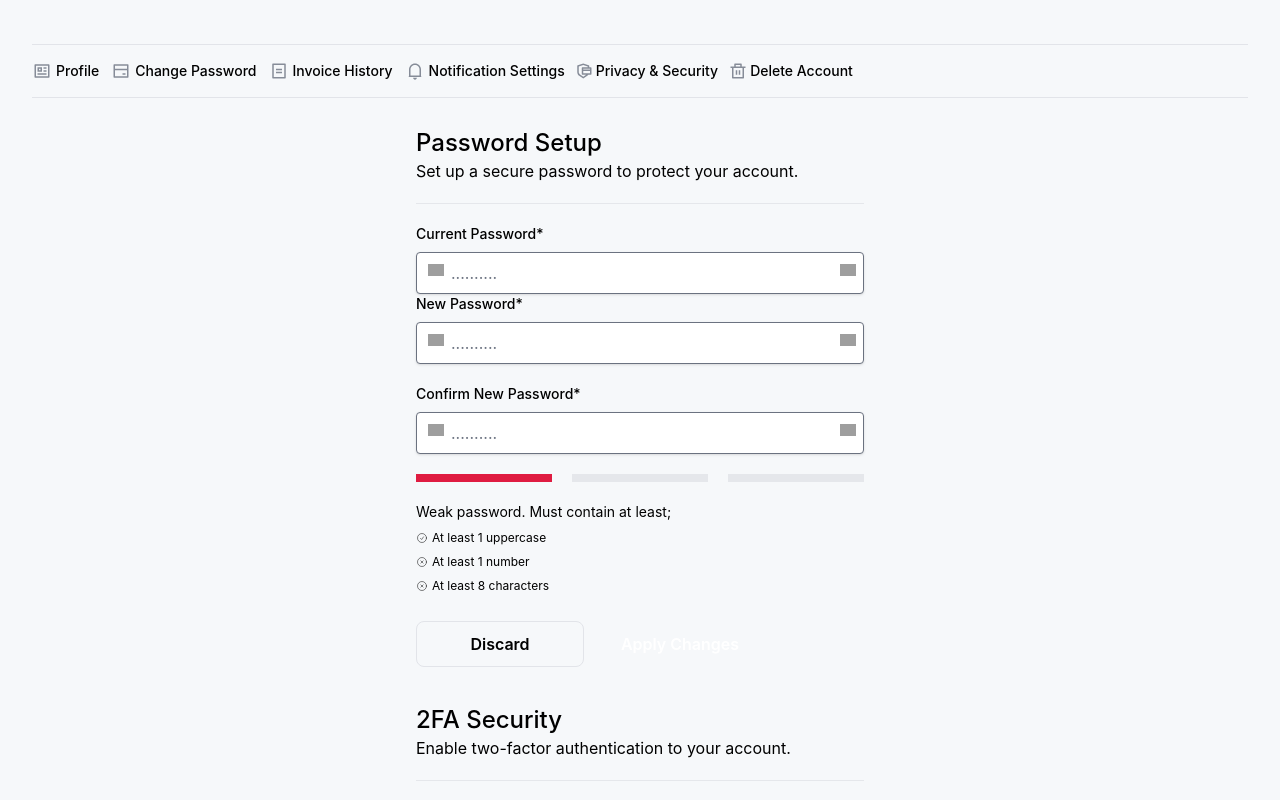
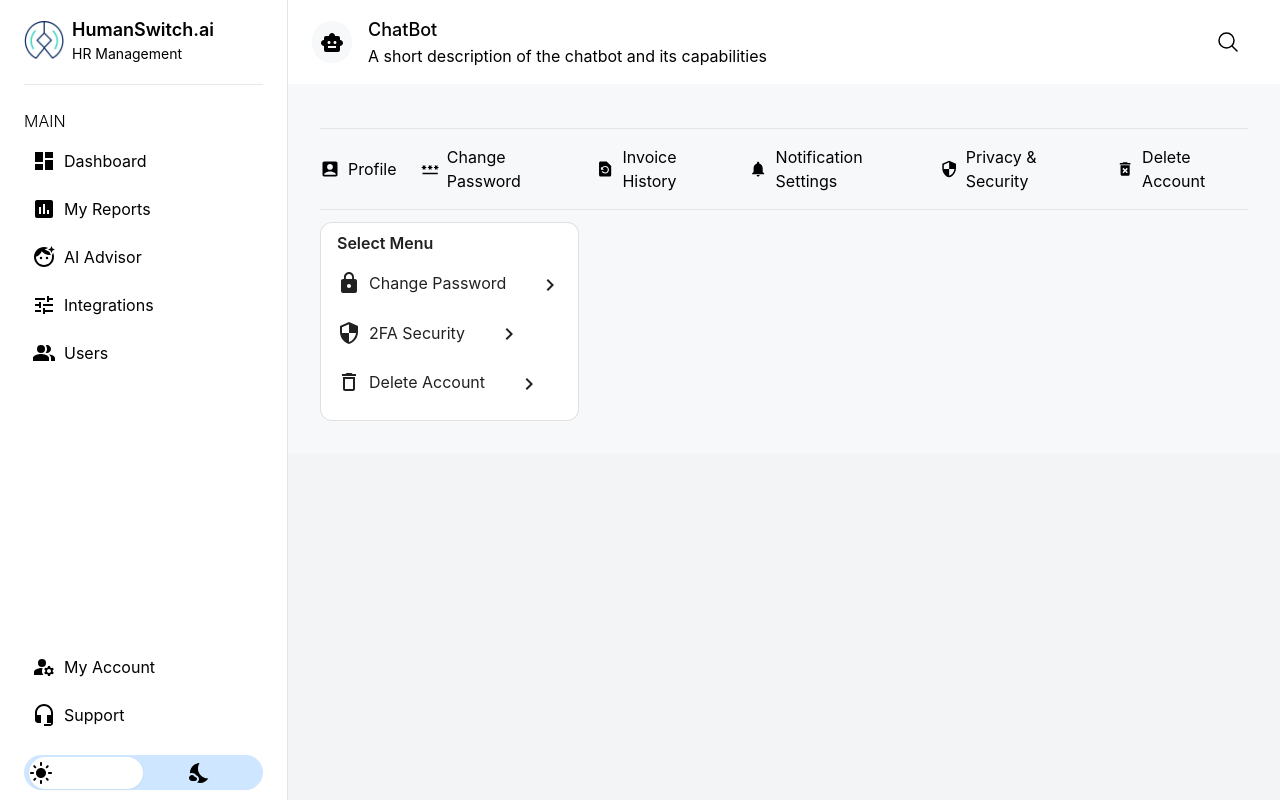
Before and after one commit to atozdebug/humanswitch, a React (Vite) app: page /settings in a window 1280 px wide. Shown: the top 800 px of the page. Built offline with nearby package versions, Linux system fonts and the light colour scheme; grey boxes are pictures that could not be loaded.

Commit message:
Settinggs

```diff
--- a/src/components/Layout/layout.tsx
+++ b/src/components/Layout/layout.tsx
@@ -2,7 +2,7 @@ import Header from "./header";
 import SideBar from "./sidebar";
 
 const Layout = ({ children }: any) => {
-  const isTrue = false;
+  const isTrue = true;
   return (
     <div className="bg-gray-100 text-black main-outerr">
       <div
--- a/src/pages/DashBoard/settings.tsx
+++ b/src/pages/DashBoard/settings.tsx
@@ -1,51 +1,102 @@
-import React from 'react'
+import AccountBoxIcon from "@mui/icons-material/AccountBox";
+import PasswordIcon from "@mui/icons-material/Password";
+import RestorePageIcon from "@mui/icons-material/RestorePage";
+import NotificationsIcon from "@mui/icons-material/Notifications";
+import SecurityIcon from "@mui/icons-material/Security";
+import DeleteForeverIcon from "@mui/icons-material/DeleteForever";
+import { Card } from "@mui/material";
+import { useState } from "react";
+import LockIcon from "@mui/icons-material/Lock";
+import DeleteOutlineIcon from "@mui/icons-material/DeleteOutline";
+import KeyboardArrowRightIcon from "@mui/icons-material/KeyboardArrowRight";
+
+const tabs = [
+  {
+    name: "Profile",
+    icon: <AccountBoxIcon />,
+  },
+  {
+    name: "Change Password",
+    icon: <PasswordIcon />,
+  },
+  {
+    name: "Invoice History",
+    icon: <RestorePageIcon />,
+  },
+  {
+    name: "Notification Settings",
+    icon: <NotificationsIcon />,
+  },
+  {
+    name: "Privacy & Security",
+    icon: <SecurityIcon />,
+  },
+  {
+    name: "Delete Account",
+    icon: <DeleteForeverIcon />,
+  },
+];
+
+const menueList = [
+  {
+    name: "Change Password",
+    icon: <LockIcon />,
+  },
+  {
+    name: "2FA Security",
+    icon: <SecurityIcon />,
+  },
+  {
+    name: "Delete Account",
+    icon: <DeleteOutlineIcon />,
+  },
+];
 
 const Settings = () => {
+  const [selected, setSelected] = useState("changePassword");
   return (
     <div>
-            <div className="bg-gray-100 min-h-screen " >
+      <div className="bg-gray-100 min-h-screen">
+        <div className=" p-8 bg-[#F6F8FA]">
+          <div className="flex gap-6 border-t border-b border-[#E2E4E9] my-3 py-4">
+            {tabs.map((tab) => (
+              <div className="flex justify-center items-center gap-2">
+                <svg width="20" height="20" viewBox="0 0 20 20" fill="none">
+                  {tab.icon}
+                </svg>
+                <div>{tab.name}</div>
+              </div>
+            ))}
+          </div>
 
-
-
-                <div className=" p-8 bg-[#F6F8FA]">
-
-
-                    <div className="">
-                        <ul className="links flex gap-3 border-t border-b border-[#E2E4E9] my-3 py-4">
-                            <li><a href="" className="text-sm font-medium flex items-center justify-center gap-1"> <svg width="20" height="20" viewBox="0 0 20 20" fill="none" xmlns="http://www.w3.org/2000/svg">
-                                <path d="M2.5 3.99475C2.50137 3.79778 2.58018 3.60926 2.71938 3.46991C2.85859 3.33056 3.04704 3.25157 3.244 3.25H16.756C17.167 3.25 17.5 3.58375 17.5 3.99475V16.0052C17.4986 16.2022 17.4198 16.3907 17.2806 16.5301C17.1414 16.6694 16.953 16.7484 16.756 16.75H3.244C3.04661 16.7498 2.85737 16.6712 2.71787 16.5316C2.57836 16.392 2.5 16.2026 2.5 16.0052V3.99475ZM4 4.75V15.25H16V4.75H4ZM5.5 6.25H10V10.75H5.5V6.25ZM7 7.75V9.25H8.5V7.75H7ZM5.5 12.25H14.5V13.75H5.5V12.25ZM11.5 6.25H14.5V7.75H11.5V6.25ZM11.5 9.25H14.5V10.75H11.5V9.25Z" fill="#868C98" />
-                            </svg>
-                                Profile </a></li>
-                            <li><a href="" className="text-sm font-medium flex items-center justify-center gap-1 hover:bg-bg-clr "><svg width="20" height="20" viewBox="0 0 20 20" fill="none" xmlns="http://www.w3.org/2000/svg">
-                                <path d="M3.25 3.25H16.75C16.9489 3.25 17.1397 3.32902 17.2803 3.46967C17.421 3.61032 17.5 3.80109 17.5 4V16C17.5 16.1989 17.421 16.3897 17.2803 16.5303C17.1397 16.671 16.9489 16.75 16.75 16.75H3.25C3.05109 16.75 2.86032 16.671 2.71967 16.5303C2.57902 16.3897 2.5 16.1989 2.5 16V4C2.5 3.80109 2.57902 3.61032 2.71967 3.46967C2.86032 3.32902 3.05109 3.25 3.25 3.25ZM16 9.25H4V15.25H16V9.25ZM16 7.75V4.75H4V7.75H16ZM11.5 12.25H14.5V13.75H11.5V12.25Z" fill="#868C98" />
-                            </svg>
-                                Change Password </a></li>
-                            <li><a href="" className="text-sm font-medium flex items-center justify-center gap-1 "> <svg width="20" height="20" viewBox="0 0 20 20" fill="none" xmlns="http://www.w3.org/2000/svg">
-                                <path d="M16 17.5H4C3.80109 17.5 3.61032 17.421 3.46967 17.2803C3.32902 17.1397 3.25 16.9489 3.25 16.75V3.25C3.25 3.05109 3.32902 2.86032 3.46967 2.71967C3.61032 2.57902 3.80109 2.5 4 2.5H16C16.1989 2.5 16.3897 2.57902 16.5303 2.71967C16.671 2.86032 16.75 3.05109 16.75 3.25V16.75C16.75 16.9489 16.671 17.1397 16.5303 17.2803C16.3897 17.421 16.1989 17.5 16 17.5ZM15.25 16V4H4.75V16H15.25ZM7 7.75H13V9.25H7V7.75ZM7 10.75H13V12.25H7V10.75Z" fill="#868C98" />
-                            </svg>
-                                Invoice History </a></li>
-                            <li><a href="" className="text-sm font-medium flex items-center justify-center gap-1 "> <svg width="20" height="20" viewBox="0 0 20 20" fill="none" xmlns="http://www.w3.org/2000/svg">
-                                <path d="M14.5 8.5C14.5 7.30653 14.0259 6.16193 13.182 5.31802C12.3381 4.47411 11.1935 4 10 4C8.80653 4 7.66193 4.47411 6.81802 5.31802C5.97411 6.16193 5.5 7.30653 5.5 8.5V14.5H14.5V8.5ZM16 15.0002L16.3 15.4C16.3418 15.4557 16.3672 15.522 16.3735 15.5913C16.3797 15.6607 16.3666 15.7304 16.3354 15.7927C16.3043 15.855 16.2564 15.9074 16.1971 15.944C16.1379 15.9806 16.0696 16 16 16H4C3.93036 16 3.86209 15.9806 3.80285 15.944C3.74361 15.9074 3.69573 15.855 3.66459 15.7927C3.63345 15.7304 3.62026 15.6607 3.62652 15.5913C3.63277 15.522 3.65821 15.4557 3.7 15.4L4 15.0002V8.5C4 6.9087 4.63214 5.38258 5.75736 4.25736C6.88258 3.13214 8.4087 2.5 10 2.5C11.5913 2.5 13.1174 3.13214 14.2426 4.25736C15.3679 5.38258 16 6.9087 16 8.5V15.0002ZM8.125 16.75H11.875C11.875 17.2473 11.6775 17.7242 11.3258 18.0758C10.9742 18.4275 10.4973 18.625 10 18.625C9.50272 18.625 9.02581 18.4275 8.67417 18.0758C8.32254 17.7242 8.125 17.2473 8.125 16.75Z" fill="#868C98" />
-                            </svg>
-                                Notification Settings </a></li>
-                            <li><a href="" className="text-sm font-medium flex items-center justify-center gap-1"> <svg width="15" height="16" viewBox="0 0 15 16" fill="none" xmlns="http://www.w3.org/2000/svg">
-                                <path d="M6.25 0.5L11.7235 2.21C11.8762 2.25766 12.0096 2.35286 12.1043 2.48172C12.199 2.61057 12.2501 2.76633 12.25 2.92625V4.25H13.75C13.9489 4.25 14.1397 4.32902 14.2803 4.46967C14.421 4.61032 14.5 4.80109 14.5 5V11C14.5 11.1989 14.421 11.3897 14.2803 11.5303C14.1397 11.671 13.9489 11.75 13.75 11.75L11.335 11.7507C11.0448 12.1332 10.6922 12.4707 10.285 12.7482L6.25 15.5L2.215 12.749C1.60939 12.3361 1.11381 11.7815 0.771355 11.1334C0.428896 10.4854 0.249924 9.76348 0.25 9.0305V2.92625C0.25009 2.76646 0.301215 2.61087 0.395922 2.48216C0.490628 2.35346 0.623966 2.25837 0.7765 2.21075L6.25 0.5ZM6.25 2.0705L1.75 3.4775V9.0305C1.74989 9.48967 1.85519 9.94274 2.05777 10.3548C2.26036 10.7669 2.55483 11.1269 2.9185 11.4072L3.06025 11.5093L6.25 13.685L9.0865 11.75H5.5C5.30109 11.75 5.11032 11.671 4.96967 11.5303C4.82902 11.3897 4.75 11.1989 4.75 11V5C4.75 4.80109 4.82902 4.61032 4.96967 4.46967C5.11032 4.32902 5.30109 4.25 5.5 4.25H10.75V3.4775L6.25 2.0705ZM6.25 8V10.25H13V8H6.25ZM6.25 6.5H13V5.75H6.25V6.5Z" fill="#868C98" />
-                            </svg>
-
-                                Privacy & Security</a></li>
-                            <li><a href="" className="text-sm font-medium flex items-center justify-center gap-1"> <svg width="16" height="16" viewBox="0 0 16 16" fill="none" xmlns="http://www.w3.org/2000/svg">
-                                <path d="M11.75 3.5H15.5V5H14V14.75C14 14.9489 13.921 15.1397 13.7803 15.2803C13.6397 15.421 13.4489 15.5 13.25 15.5H2.75C2.55109 15.5 2.36032 15.421 2.21967 15.2803C2.07902 15.1397 2 14.9489 2 14.75V5H0.5V3.5H4.25V1.25C4.25 1.05109 4.32902 0.860322 4.46967 0.71967C4.61032 0.579018 4.80109 0.5 5 0.5H11C11.1989 0.5 11.3897 0.579018 11.5303 0.71967C11.671 0.860322 11.75 1.05109 11.75 1.25V3.5ZM12.5 5H3.5V14H12.5V5ZM5.75 7.25H7.25V11.75H5.75V7.25ZM8.75 7.25H10.25V11.75H8.75V7.25ZM5.75 2V3.5H10.25V2H5.75Z" fill="#868C98" />
-                            </svg>
-                                Delete Account</a></li>
-                        </ul>
+          <div className="flex">
+            <div>
+              <Card
+                variant="outlined"
+                className="p-2 mr-8 flex flex-col justify-between"
+                style={{ borderRadius: "12px" }}
+              >
+                <div className="font-semibold px-2 mb-2">Select Menu</div>
+                <div>
+                  {menueList.map((item) => (
+                    <button
+                      className="flex justify-between gap-8 p-2 mb-2 hover:bg-gray-200 rounded-lg"
+                      onClick={() => setSelected(item.name)}
+                    >
+                      <div className="flex gap-2">
+                        {item.icon}
+                        {item.name}
                       </div>
-                    <div className="">
-                        {/* ----------------------------------------------------------------- */}
-                        <div className="grid cols-2">
-                            <div className="">
-                                <form
-
-                                    className="form-2 flex flex-col max-w-md m-auto justify-center">
+                      <div>
+                        <KeyboardArrowRightIcon />
+                      </div>
+                    </button>
+                  ))}
+                </div>
+              </Card>
+            </div>
+            {selected === "Change Password" && (
+              <form className="form-2 flex flex-col max-w-md">
                 <h2 className="text-gray-dark text-2xl font-medium ">
                   Password Setup
                 </h2>
@@ -56,7 +107,8 @@ const Settings = () => {
                 <div>
                   <label
                     className="block text-heading text-sm font-medium mb-2"
-                                            htmlFor="password" >
+                    htmlFor="password"
+                  >
                     Current Password<span className="text-span-clr">*</span>
                   </label>
                   <div className="relative">
@@ -68,19 +120,18 @@ const Settings = () => {
                       id="password"
                       type="password"
                       placeholder=".........."
-
                     />
                     <span className="absolute h-2 w-4 inset-y-3 right-2">
                       <img src="/assets/images/eye-line.png" />
                     </span>
-
                   </div>
                 </div>
 
                 <div>
                   <label
                     className="block text-heading text-sm font-medium mb-2"
-                                            htmlFor="password" >
+                    htmlFor="password"
+                  >
                     New Password<span className="text-span-clr">*</span>
                   </label>
                   <div className="relative">
@@ -92,21 +143,20 @@ const Settings = () => {
                       id="password"
                       type="password"
                       placeholder=".........."
-
                     />
                     <span className="absolute h-2 w-4 inset-y-3 right-2">
                       <img src="/assets/images/eye-line.png" />
                     </span>
-
                   </div>
                 </div>
-
 
                 <div className="my-5">
                   <label
                     className="block text-heading text-sm font-medium mb-2"
-                                            htmlFor="confirmPassword">
-                                            Confirm New Password<span className="text-span-clr">*</span>
+                    htmlFor="confirmPassword"
+                  >
+                    Confirm New Password
+                    <span className="text-span-clr">*</span>
                   </label>
                   <div className="relative">
                     <span className="absolute h-2 w-4 inset-y-3 inset-x-3">
@@ -116,13 +166,11 @@ const Settings = () => {
                       className={`lft-space shadow appearance-none border rounded w-full py-2   pl-5 text-input-text leading-tight focus:outline-none focus:shadow-outline`}
                       id="confirmPassword"
                       type="password"
-
                       placeholder=".........."
                     />
                     <span className="absolute h-2 w-4 inset-y-3 right-2">
                       <img src="/assets/images/eye-line.png" />
                     </span>
-
                   </div>
                 </div>
                 <div className="flex items-center justify-between mb-5">
@@ -188,17 +236,17 @@ const Settings = () => {
                 </ul>
                 <div>
                   <button className="px-4 py-2.5 text-heading border border-[#E2E4E9] font-semibold rounded-lg  focus:outline-none focus:ring-2 focus:ring-blue-400 focus:ring-opacity-75 min-w-[168px]">
-                                    Discard  </button>
+                    Discard{" "}
+                  </button>
 
-                                    <button className="rounded  mt-5 bg-button-clr hover:bg-purple-700 py-2.5 px-4 text-white font-semibold min-w-[168px] ml-3"
-          >{" "}  Apply Changes</button>
+                  <button className="rounded  mt-5 bg-button-clr hover:bg-purple-700 py-2.5 px-4 text-white font-semibold min-w-[168px] ml-3">
+                    Apply Changes
+                  </button>
                 </div>
               </form>
-
-                                <form
-
-        className="form-3 flex flex-col max-w-md m-auto my-5"
-      >
+            )}
+            {selected === "2FA Security" && (
+              <form className="form-3 flex flex-col max-w-md">
                 <h2 className="text-gray-dark text-2xl font-medium ">
                   2FA Security
                 </h2>
@@ -217,7 +265,8 @@ const Settings = () => {
                   <div>
                     <h2 className="font-medium text-sm text-start">SMS Code</h2>
                     <p className="font-normal text-xs text-start">
-            Receive a one-time verification code via SMS to enter during login.
+                      Receive a one-time verification code via SMS to enter
+                      during login.
                     </p>
                   </div>
                   <div>
@@ -226,7 +275,6 @@ const Settings = () => {
                       type="radio"
                       value="Admin"
                       name="default-radio"
-
                       className="w-4 h-4 text-blue-600 bg-gray-100  dark:focus:ring-blue-600 dark:ring-offset-gray-800  dark:bg-gray-700"
                     />
                   </div>
@@ -241,9 +289,12 @@ const Settings = () => {
                     </h1>
                   </div>
                   <div>
-            <h2 className="font-medium text-sm text-start">Email Code</h2>
+                    <h2 className="font-medium text-sm text-start">
+                      Email Code
+                    </h2>
                     <p className="font-normal text-xs text-start">
-            Get a temporary verification code sent to your email for added security.
+                      Get a temporary verification code sent to your email for
+                      added security.
                     </p>
                   </div>
                   <div>
@@ -252,7 +303,6 @@ const Settings = () => {
                       type="radio"
                       value="Employee"
                       name="default-radio"
-
                       className="w-4 h-4 text-blue-600 bg-gray-100   dark:focus:ring-blue-600 dark:ring-offset-gray-800  dark:bg-gray-700"
                     />
                   </div>
@@ -266,9 +316,12 @@ const Settings = () => {
                     </h1>
                   </div>
                   <div>
-            <h2 className="font-medium text-sm text-start">Authenticator App</h2>
+                    <h2 className="font-medium text-sm text-start">
+                      Authenticator App
+                    </h2>
                     <p className="font-normal text-xs text-start">
-            Use an authenticator app to generate time-based verification codes for login.
+                      Use an authenticator app to generate time-based
+                      verification codes for login.
                     </p>
                   </div>
                   <div>
@@ -277,35 +330,23 @@ const Settings = () => {
                       type="radio"
                       value="Employee"
                       name="default-radio"
-
                       className="w-4 h-4 text-blue-600 bg-gray-100   dark:focus:ring-blue-600 dark:ring-offset-gray-800  dark:bg-gray-700"
                     />
                   </div>
                 </div>
                 <button
-          className="rounded w-full mt-5 bg-button-clr hover:bg-purple-700 py-2.5 px-4 text-white font-semibold"
+                  className="rounded w-full mt-5 bg-button-clr bg-purple-600  hover:bg-purple-700 py-2.5 px-4 text-white font-semibold"
                   type="submit"
                 >
-          {" "}
                   Enable 2FA Security{" "}
                 </button>
               </form>
-                            </div>
-
-
-
-
-
-
-
-
-                        </div>
-                    </div>
-
+            )}
           </div>
         </div>
       </div>
-    )
-}
+    </div>
+  );
+};
 
-export default Settings
+export default Settings;
```
Lines whose indentation alone changed are shown as unchanged.
